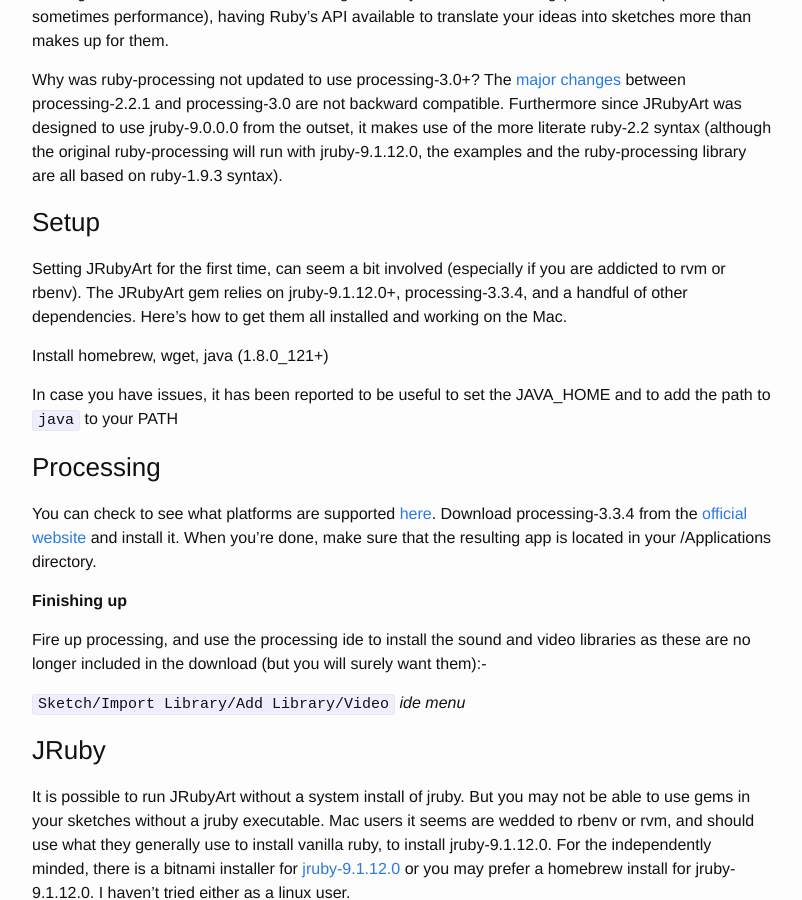
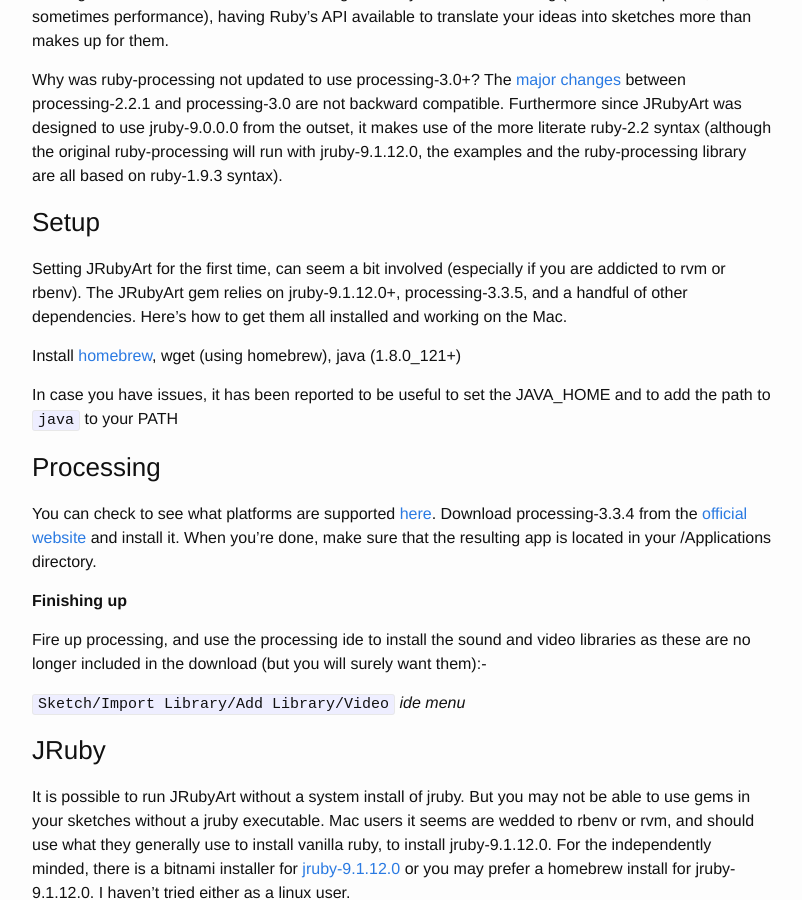
Before and after one commit to ruby-processing/JRubyArt, a Jekyll site: the page built from _posts/2015-11-21-getting.md, in a window 1280 px wide and 900 px high, scrolled down 1267 px. Shown: the whole window, without its empty margins (238-1040 px from the left). Built offline with Jekyll 4.4.1, drawn with Linux system fonts in a browser that asks for light colours.

Commit message:
link for homebrew

```diff
--- a/_posts/2015-11-21-getting.md
+++ b/_posts/2015-11-21-getting.md
@@ -38,9 +38,9 @@
 
 ### Setup
 
-Setting JRubyArt for the first time, can seem a bit involved (especially if you are addicted to rvm or rbenv). The JRubyArt gem relies on jruby-9.1.12.0+, processing-3.3.4, and a handful of other dependencies. Here's how to get them all installed and working on the Mac.
+Setting JRubyArt for the first time, can seem a bit involved (especially if you are addicted to rvm or rbenv). The JRubyArt gem relies on jruby-9.1.12.0+, processing-3.3.5, and a handful of other dependencies. Here's how to get them all installed and working on the Mac.
 
-Install homebrew, wget, java (1.8.0_121+)
+Install [homebrew][brew], wget (using homebrew), java (1.8.0_121+)
 
 In case you have issues, it has been reported to be useful to set the JAVA_HOME and to add the path to `java` to your PATH
 
```
Also changed, not shown: other parts of _posts/2015-11-21-getting.md (+1 -0 lines).
